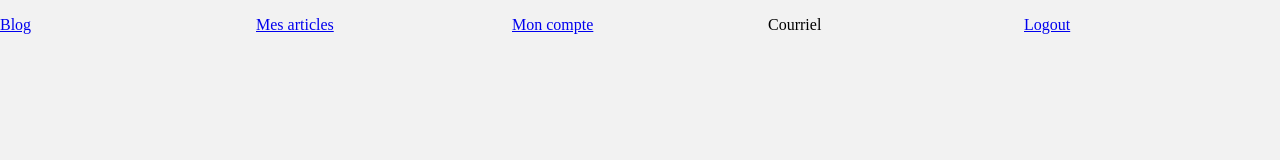
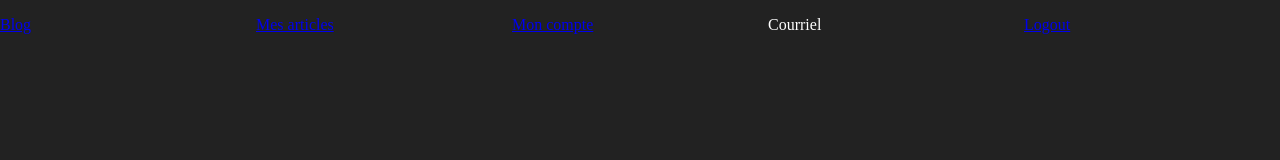
Before and after one commit to francistops/aec-dw_scenario_0, a plain HTML site: page site/index.html in a window 1280 px wide. Drawn offline with Linux system fonts and the light colour scheme.

Commit message:
eyes relief

```diff
--- a/site/style/common.css
+++ /dev/null
@@ -1,3 +0,0 @@
-* {
-    font-family: sans-serif;
-}
--- a/site/style/global.css
+++ b/site/style/global.css
@@ -1,6 +1,7 @@
 body {
   margin: 0;
-  background-color: #f2f2f2;
+  background-color: #222;
+  color: white;
 }
 
 html {
```
